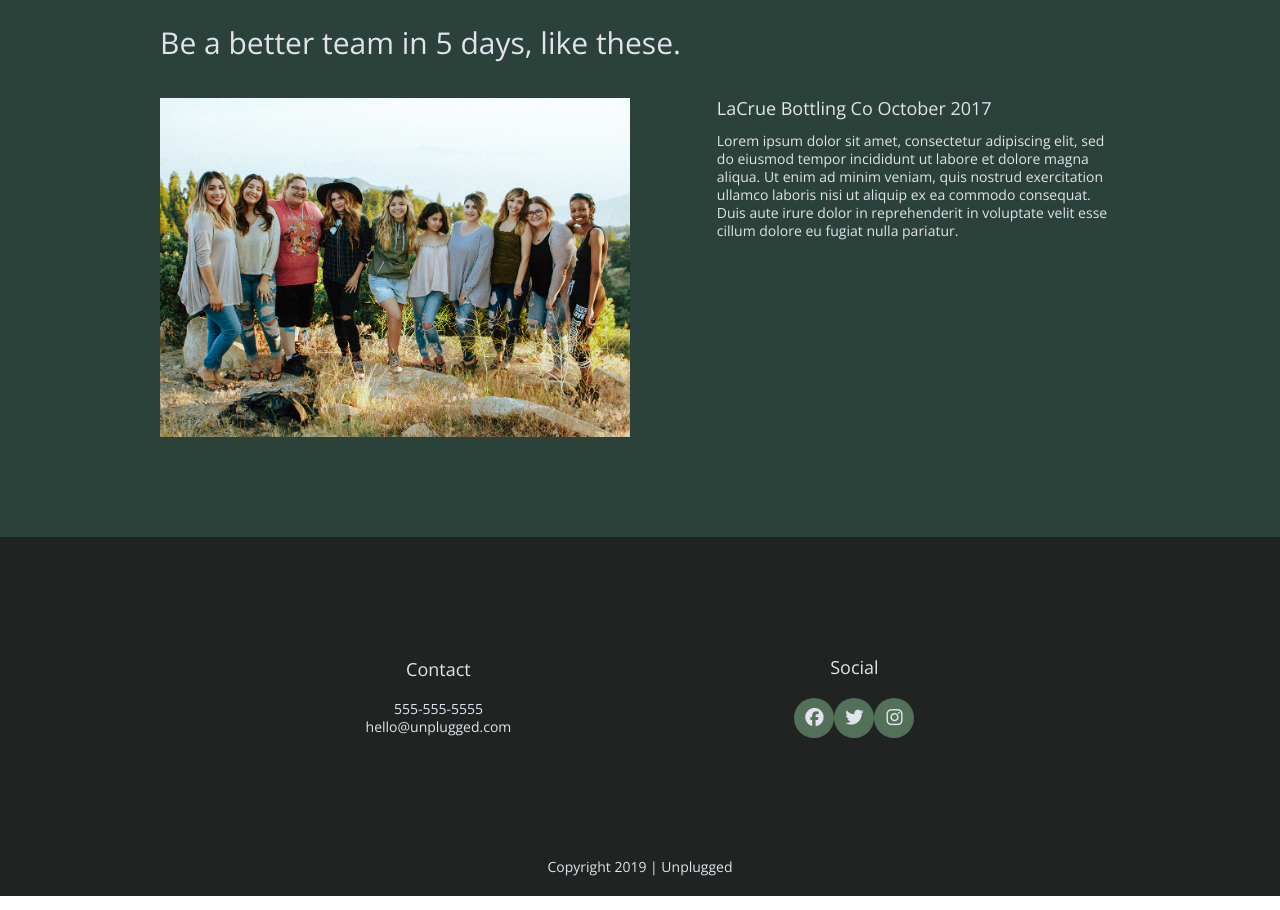
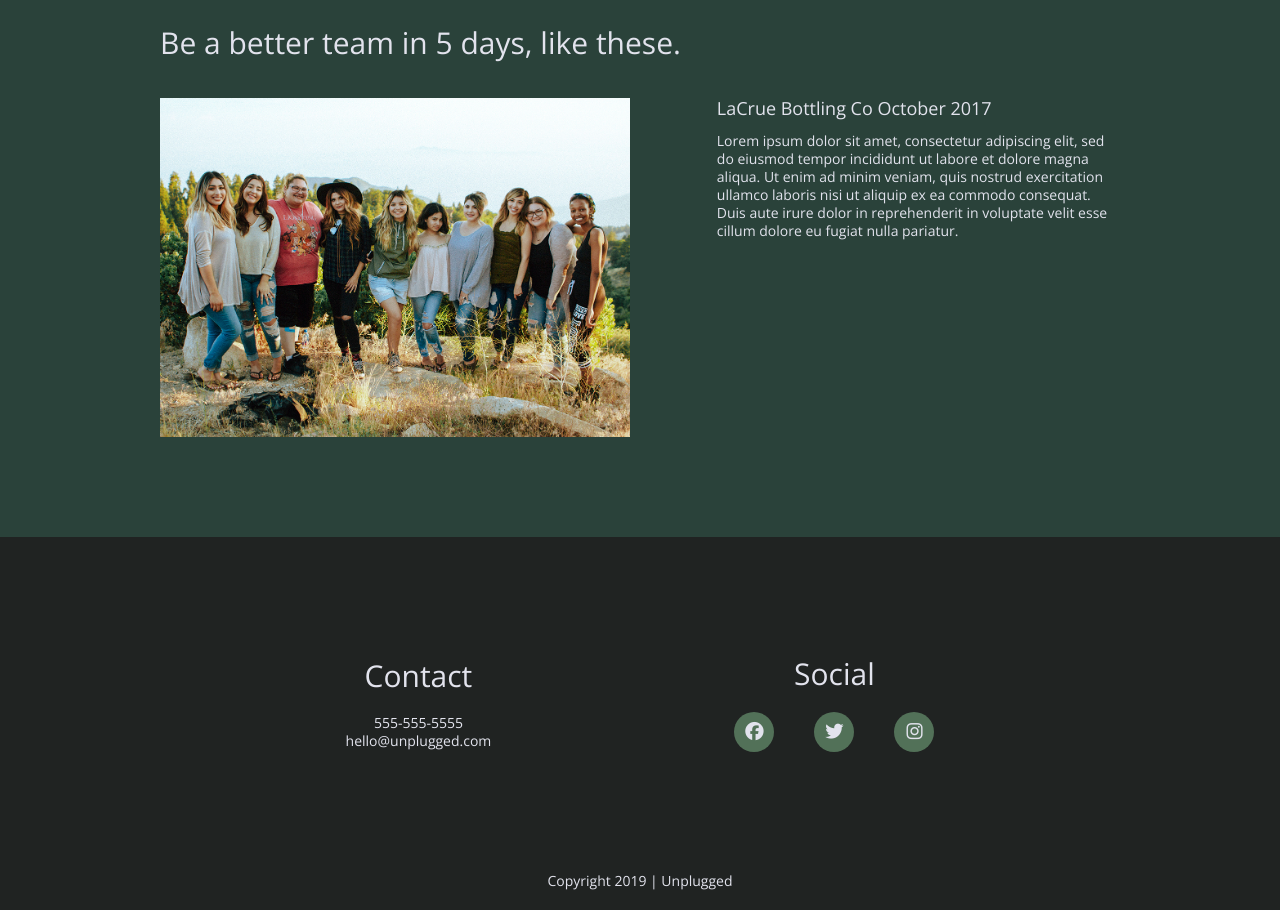
Before and after one commit to Melificent92/unplugged-retreat, a website built with Parcel: page index.html in a window 1280 px wide. Shown: the part 1903-2813 px from the top of the page. Built offline with nearby package versions, Linux system fonts and the light colour scheme.

Commit message:
Adjusted social media icons for tablets and desktops

```diff
--- a/css/main.css
+++ b/css/main.css
@@ -648,6 +648,15 @@ header figure {
         margin-bottom: 0;
     }
 
+    footer .social-icons {
+      width: 12.5em;
+      justify-content: space-between;
+    }
+
+    footer .copyright {
+      width: 100%;
+    }
+
 
   /*******About Page Tablet Styles******/
 
@@ -728,6 +737,9 @@ header figure {
        .reviews article div {
            width: 42%;
        }
+footer h4 {
+  font-size: 1.875em;
+}
 
 /* ==========================================================================
 About Page
```
